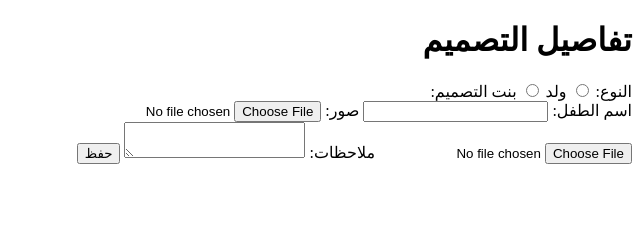
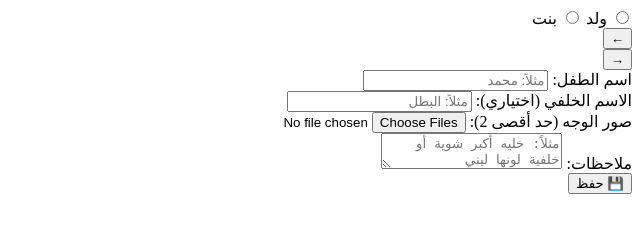
Before and after one commit to Dokan4Print/test, a plain HTML site: page form/form-design.html in a window 1280 px wide. Shown: the whole page, without its empty margins (640-1280 px from the left). Drawn offline with Linux system fonts and the light colour scheme.

Commit message:
form-design.html

```diff
--- a/form/form-design.html
+++ b/form/form-design.html
@@ -1,35 +1,57 @@
-<!-- form-design.html -->
 <!DOCTYPE html>
 <html lang="ar" dir="rtl">
 <head>
   <meta charset="UTF-8">
   <title>تفاصيل التصميم</title>
-  <link rel="stylesheet" href="css/form-design.css">
+  <link rel="stylesheet" href="../css/form-design.css">
 </head>
 <body>
-  <main class="container">
-    <h1>تفاصيل التصميم</h1>
-    <form id="customForm">
-      <label>النوع:</label>
-      <input type="radio" name="gender" value="boy"> ولد
-      <input type="radio" name="gender" value="girl"> بنت
 
-      <label>التصميم:</label>
-      <div id="designOptions"></div>
+  <form id="customForm">
 
+    <!-- ✅ اختيار النوع -->
+    <div class="gender-select">
+      <label><input type="radio" name="gender" value="boy"> ولد</label>
+      <label><input type="radio" name="gender" value="girl"> بنت</label>
+    </div>
+
+    <!-- ✅ سلايدر التصميمات -->
+    <div class="design-carousel">
+      <button type="button" id="prevDesign">←</button>
+      <div id="designOptions" class="design-images"></div>
+      <button type="button" id="nextDesign">→</button>
+    </div>
+
+    <!-- ✅ الاسم على التصميم -->
+    <div class="input-group">
       <label>اسم الطفل:</label>
-      <input type="text" name="childName">
+      <input type="text" name="childName" placeholder="مثلاً: محمد">
+    </div>
 
-      <label>صور:</label>
-      <input type="file" id="photo1"><br>
-      <input type="file" id="photo2">
+    <!-- ✅ الاسم على الجهة الأخرى -->
+    <div class="input-group">
+      <label>الاسم الخلفي (اختياري):</label>
+      <input type="text" name="childBackName" placeholder="مثلاً: البطل">
+    </div>
 
+    <!-- ✅ رفع الصور -->
+    <div class="input-group">
+      <label>صور الوجه (حد أقصى 2):</label>
+      <input type="file" id="photoUpload" accept="image/*" multiple>
+      <div class="image-preview" id="imagePreview"></div>
+    </div>
+
+    <!-- ✅ الملاحظات -->
+    <div class="input-group">
       <label>ملاحظات:</label>
-      <textarea id="extraNotes"></textarea>
+      <textarea name="notes" placeholder="مثلاً: خليه أكبر شوية أو خلفية لونها لبني"></textarea>
+    </div>
 
-      <button type="submit">حفظ</button>
-    </form>
-  </main>
-  <script src="js/form-design.js"></script>
+    <!-- ✅ زر الحفظ -->
+    <button type="button" id="saveBtn">💾 حفظ</button>
+
+  </form>
+
+  <script src="../js/form-design.js"></script>
 </body>
 </html>
```
